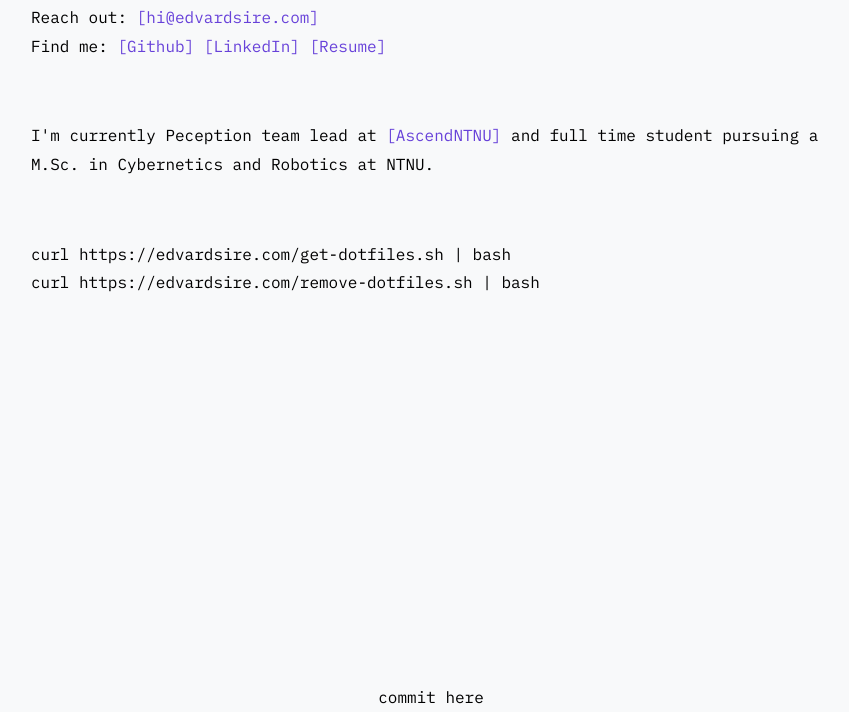
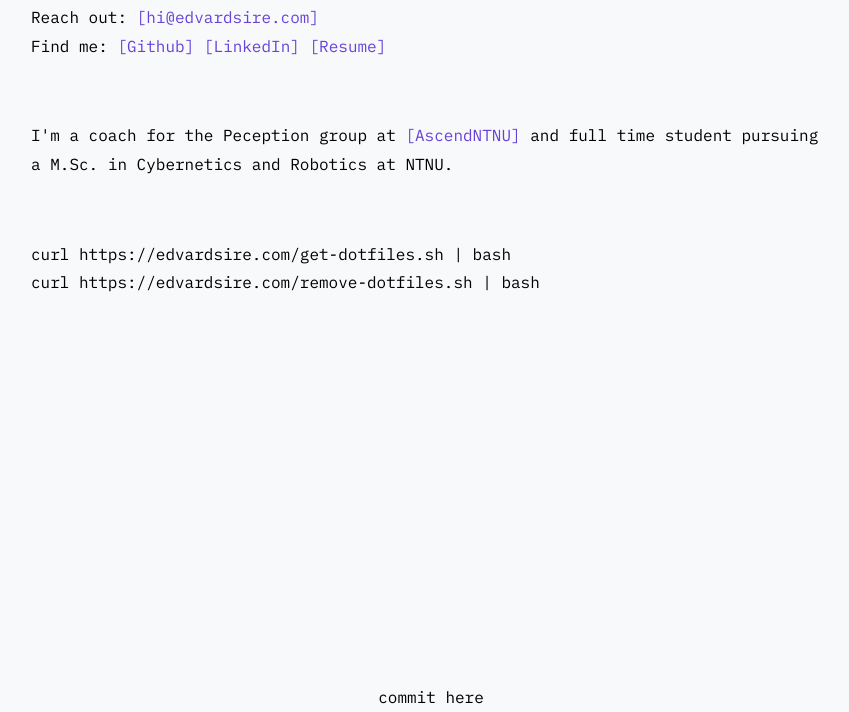
Before and after one commit to EdvardSire/site, a plain HTML site: page exported/index.html in a window 1280 px wide. Shown: the part 88-800 px from the top of the page, without its empty margins (209-1058 px from the left). Drawn offline with Linux system fonts and the light colour scheme.

Commit message:
lead -> coach

```diff
--- a/exported/index.html
+++ b/exported/index.html
@@ -82,7 +82,7 @@
 
       <br />
       <p>
-        I'm currently Peception team lead at
+        I'm a coach for the Peception group at
         <a
           href="https://www.ascendntnu.no/"
           rel="noopener noreferrer"
```
